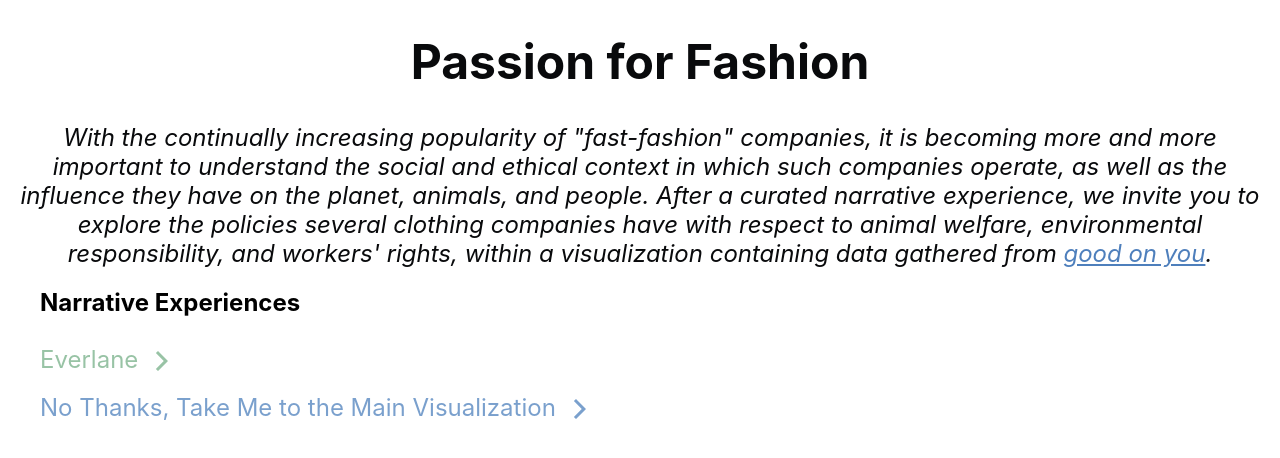
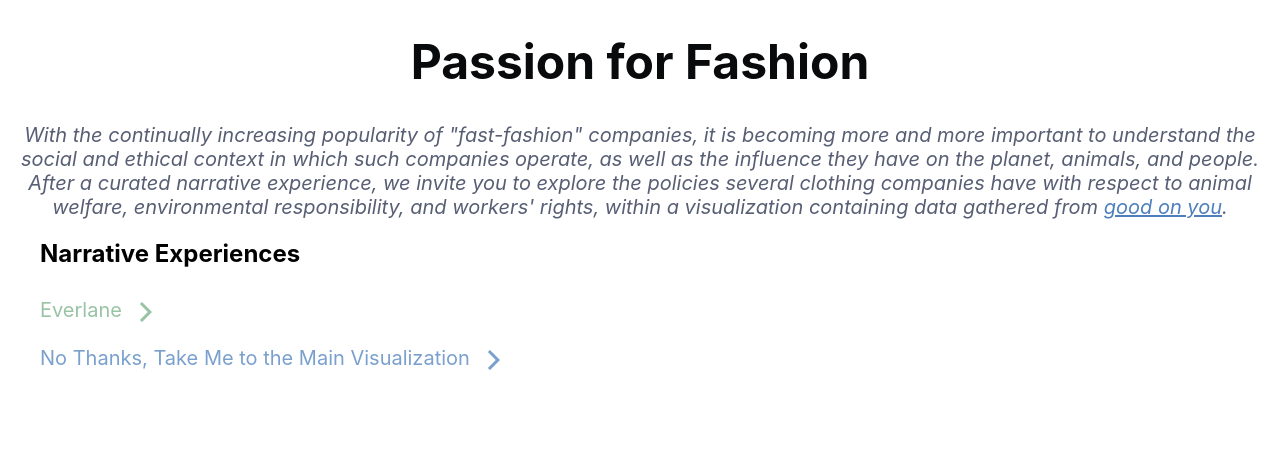
Before and after one commit to 6859-sp21/final-project-passion-for-fashion, a React (Create React App) app: page / in a window 1280 px wide. Shown: the top 458 px of the page. Built offline with nearby package versions, Linux system fonts and the light colour scheme.

Commit message:
adjusted button and intro font sizes

```diff
--- a/src/Introduction/Intro.js
+++ b/src/Introduction/Intro.js
@@ -30,7 +30,7 @@ class Intro extends Component {
         <div>
             <h1 style={{fontSize:'48px', margin: ['20px','0px','20px','0px'], textAlign: 'center', color: colors.black}}>Passion for Fashion</h1>
             <div style={{ marginLeft:'20px', marginRight:'20px', textAlign: 'center'}}>
-                <i style={{fontSize:'24px', color: colors.black}}>
+                <i style={{fontSize:'20px', color: colors.medium_grey}}>
                     {summary}
                     <a href={goodOnYouURL} style={{color:colors.bold_blue}} rel="noreferrer">good on you</a>
                     <a>.</a>
@@ -39,7 +39,7 @@ class Intro extends Component {
             <div style={{ marginLeft:'40px'}} >
                 <h2>Narrative Experiences</h2>
                 <div style={{display: 'flex'}}>
-                <div style={{fontSize:'24px', marginTop: '8px', color: colors.soft_green}}>Everlane</div>
+                <div style={{fontSize:'20px', marginTop: '10px', color: colors.soft_green}}>Everlane</div>
                 <IconButton
                 children={<ArrowForwardIosIcon/>}
                 color="primary"
@@ -52,7 +52,7 @@ class Intro extends Component {
                 />
                 </div>
                 <div style={{display: 'flex'}}>
-                    <div style={{fontSize:'24px', marginTop: '8px', color: colors.soft_blue}}>No Thanks, Take Me to the Main Visualization</div>
+                    <div style={{fontSize:'20px', marginTop: '10px', color: colors.soft_blue}}>No Thanks, Take Me to the Main Visualization</div>
                     <IconButton
                     children={<ArrowForwardIosIcon/>}
                     color="primary"
--- a/src/Narrative/Narrative.js
+++ b/src/Narrative/Narrative.js
@@ -226,7 +226,7 @@ class Narrative extends Component {
                 <Parallax y={['50px', '-50px']}>
                     <div style={{marginTop:'450px', marginLeft:'40px', marginRight:'40px', marginBottom:'100px'}}>
                         <div style = {{margin:'auto', width:'50%', display: 'flex'}}>
-                            <div style = {{fontSize:'24px', marginTop: '8px', color: colors.soft_blue}}>
+                            <div style = {{fontSize:'20px', marginTop: '10px', color: colors.soft_blue}}>
                                 Head to the Main Visualization
                             </div>
                             <IconButton
@@ -253,7 +253,7 @@ class Narrative extends Component {
                                 backgroundColor: "transparent",
                             }}
                             />
-                            <div style = {{fontSize:'24px', marginTop: '8px', color: colors.soft_purple}}>
+                            <div style = {{fontSize:'20px', marginTop: '10px', color: colors.soft_purple}}>
                                 Take Me Back to the Beginning
                             </div>
                         </div>
--- a/src/Visualization/Visualization.js
+++ b/src/Visualization/Visualization.js
@@ -34,7 +34,7 @@ class Visualization extends Component {
                         size: "small",
                         backgroundColor: "transparent",}}
                     />
-                    <div style={{fontSize:'24px', marginTop: '8px', color: colors.soft_purple}}>Take Me Back to the Beginning</div>
+                    <div style={{fontSize:'20px', marginTop: '10px', color: colors.soft_purple}}>Take Me Back to the Beginning</div>
                 </div>
             </div>
         );
```
